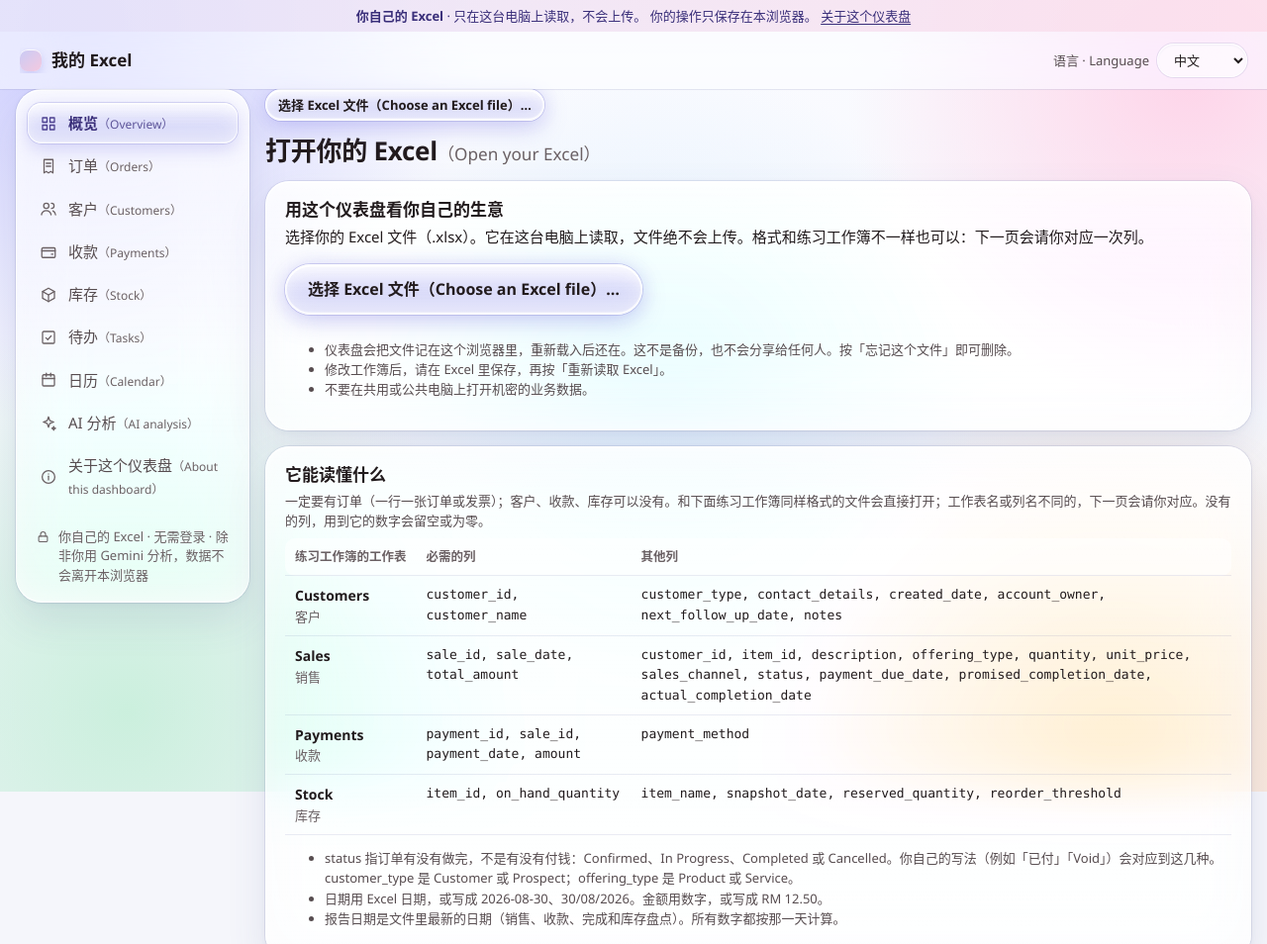
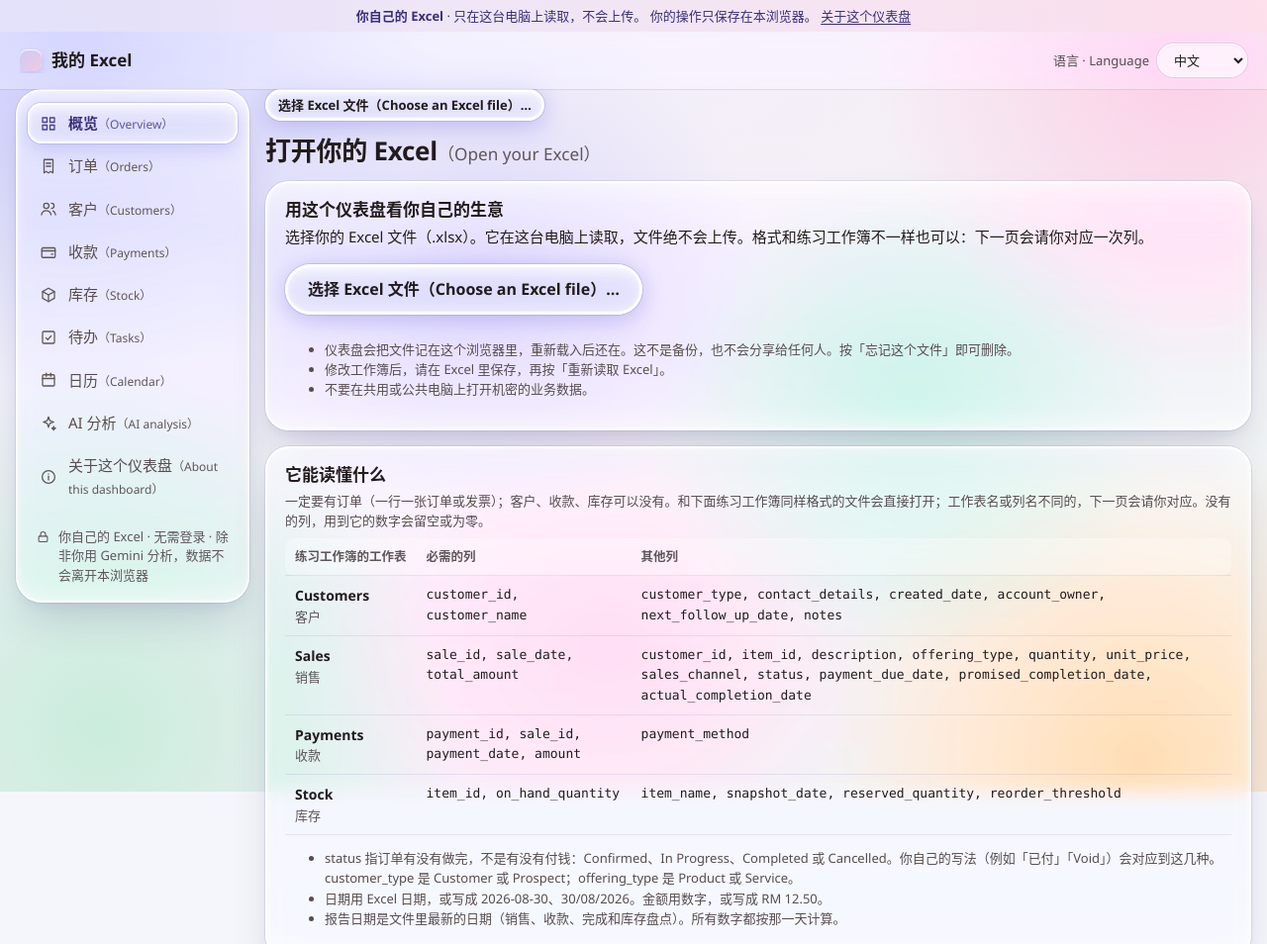
Before and after one commit to Angiele23/my-business-dashboard, a website with bundled scripts: page src/index.html in a window 1280 px wide. Shown: the top 954 px of the page at 99% size. Built offline with nearby package versions, Linux system fonts and the light colour scheme.

Commit message:
Make the liquid glass clear and see-through
Glass cards drop to 14% white with a lighter 10px blur, and the canvas
now carries the same pastel light behind every card, so the colour shows
through. Brighter rims on all sides and deeper floating shadows; the
lavender and pink glass are translucent too. Palette and layout are
unchanged. Caption, good, warning and critical text are a little darker
so they keep at least 4.5:1 contrast on the clearer glass.

Co-Authored-By: Claude Opus 5.5 <noreply@anthropic.com>

```diff
--- a/src/style.css
+++ b/src/style.css
@@ -13,25 +13,26 @@
   --brand-ink: #3A2F7A;    /* text on the lavender tint (9:1) */
   --gold: #B8963E;         /* 古铜金: decoration only */
   --page: #F5F6FB;         /* bright canvas behind the glass (pastel light is drawn on top, see body::before) */
-  --surface: rgba(255, 255, 255, 0.40);   /* frosted glass cards */
+  --surface: rgba(255, 255, 255, 0.14);   /* clear glass cards: the background shows through */
   --surface-2: rgba(118, 124, 178, 0.075); /* soft fill: hover, tracks, code, side panel items */
   --border: rgba(255, 255, 255, 0.85);     /* bright glass edge */
   --line: rgba(110, 116, 168, 0.16);       /* faint outer edge so glass reads on a white canvas */
-  --glass-blur: blur(30px) saturate(200%) brightness(1.04);
+  --glass-blur: blur(10px) saturate(185%);
   /* the liquid rim: a bright top edge, a soft lit bottom edge, a thin inner ring and an inner glow */
-  --glass-hi: inset 0 1.5px 0 rgba(255, 255, 255, 1), inset 0 -1.5px 1px rgba(255, 255, 255, 0.65),
-              inset 0 0 0 1px rgba(255, 255, 255, 0.55), inset 0 -14px 28px -10px rgba(255, 255, 255, 0.55),
-              inset 0 10px 22px -12px rgba(255, 255, 255, 0.9);
+  --glass-hi: inset 0 0 0 1.5px rgba(255, 255, 255, 0.75), inset 0 2px 1px rgba(255, 255, 255, 1),
+              inset 0 -2px 2px rgba(255, 255, 255, 0.8), inset 3px 0 4px -2px rgba(255, 255, 255, 0.8),
+              inset -3px 0 4px -2px rgba(255, 255, 255, 0.8), inset 0 -18px 30px -16px rgba(255, 255, 255, 0.7),
+              inset 0 14px 24px -16px rgba(255, 255, 255, 0.95);
   /* the glossy sheen laid over every glass surface */
-  --sheen: linear-gradient(180deg, rgba(255, 255, 255, 0.62) 0%, rgba(255, 255, 255, 0.10) 38%, rgba(255, 255, 255, 0) 60%, rgba(255, 255, 255, 0.22) 100%);
+  --sheen: linear-gradient(180deg, rgba(255, 255, 255, 0.42) 0%, rgba(255, 255, 255, 0.06) 26%, rgba(255, 255, 255, 0) 70%, rgba(255, 255, 255, 0.16) 100%);
   /* pastel glass fills (text on them is --ink, ≥ 12:1) */
-  --lav-1: rgba(226, 226, 252, 0.92); --lav-2: rgba(200, 202, 245, 0.85); --lav-glow: rgba(132, 128, 230, 0.30);
-  --pink-1: rgba(252, 224, 236, 0.92); --pink-2: rgba(245, 201, 222, 0.85); --pink-glow: rgba(230, 120, 170, 0.28);
+  --lav-1: rgba(226, 226, 252, 0.62); --lav-2: rgba(196, 198, 246, 0.52); --lav-glow: rgba(132, 128, 230, 0.30);
+  --pink-1: rgba(252, 224, 236, 0.62); --pink-2: rgba(245, 198, 220, 0.52); --pink-glow: rgba(230, 120, 170, 0.28);
   --warm-grey: #8A8084;    /* lines and dashed note outline */
   /* text */
   --ink: #221B1D;          /* body text, 16:1 on white */
   --ink-2: #574D50;        /* secondary text, 8:1 */
-  --muted: #6B6164;        /* captions, 6.0:1 on white, 5.1:1 on the canvas */
+  --muted: #5F5659;        /* captions: ≥ 4.9:1 even on clear glass over the deepest pastel light */
   /* buttons */
   --btn: #2B2A45;          /* dark ink: toast and chart tooltip (white text, 14:1) */
   --btn-hover: #1B1A30;
@@ -51,14 +52,14 @@
   --overdue: #C9372C;      /* outline and mark for a past deadline (≥ 4.2:1 on the tints, 5.2:1 on white; always with "!") */
   /* status: always shown with a word, never colour alone */
   --good: #3F7A3A;
-  --good-text: #3F7A3A;
+  --good-text: #2F6A2B;   /* darker so it stays ≥ 4.5:1 on clear glass */
   --warning: #D08A2A;
-  --warning-text: #A5520F;
+  --warning-text: #8A430A;
   --serious: #C66A3D;
-  --critical: #C2410C;
+  --critical: #A8350A;
   --radius: 16px;          /* controls and small panels */
   --radius-lg: 24px;       /* cards */
-  --shadow: 0 0 0 1px var(--line), 0 2px 6px rgba(76, 82, 140, 0.06), 0 18px 40px rgba(76, 82, 140, 0.12), var(--glass-hi);
+  --shadow: 0 0 0 1px var(--line), 0 6px 12px -4px rgba(60, 66, 120, 0.10), 0 24px 44px -10px rgba(60, 66, 120, 0.20), var(--glass-hi);
   --nav-w: 236px;
   --font: "Segoe UI Variable Text", "Segoe UI", -apple-system, BlinkMacSystemFont, "PingFang SC", "Microsoft YaHei UI", "Microsoft YaHei", "Noto Sans SC", "Noto Sans CJK SC", "Source Han Sans SC", system-ui, sans-serif;
 }
@@ -407,12 +408,14 @@ body { background: transparent; position: relative; }
 body::before {
   content: ""; position: fixed; inset: 0; z-index: -1; pointer-events: none;
   background:
-    radial-gradient(46vw 46vw at 6% 4%, rgba(196, 196, 255, 0.85), transparent 68%),
-    radial-gradient(40vw 40vw at 94% 10%, rgba(255, 204, 228, 0.80), transparent 68%),
-    radial-gradient(36vw 36vw at 52% 48%, rgba(214, 236, 255, 0.70), transparent 70%),
-    radial-gradient(42vw 42vw at 88% 94%, rgba(255, 218, 186, 0.80), transparent 68%),
-    radial-gradient(46vw 46vw at 10% 90%, rgba(196, 238, 216, 0.85), transparent 68%),
-    linear-gradient(180deg, #FAFBFF 0%, #F3F5FB 100%);
+    radial-gradient(46vw 46vw at 6% 4%, rgba(190, 190, 255, 0.78), transparent 62%),
+    radial-gradient(40vw 40vw at 94% 8%, rgba(255, 198, 226, 0.78), transparent 62%),
+    radial-gradient(34vw 30vw at 38% 34%, rgba(204, 200, 255, 0.60), transparent 66%),
+    radial-gradient(32vw 30vw at 72% 52%, rgba(190, 236, 222, 0.62), transparent 66%),
+    radial-gradient(34vw 28vw at 48% 82%, rgba(255, 206, 228, 0.55), transparent 66%),
+    radial-gradient(42vw 42vw at 90% 96%, rgba(255, 214, 180, 0.78), transparent 62%),
+    radial-gradient(46vw 46vw at 8% 92%, rgba(190, 236, 212, 0.78), transparent 62%),
+    linear-gradient(135deg, #EEF0FB 0%, #F5EFF7 50%, #EEF5F3 100%);
 }
 /* frosted glass surfaces: see-through fill + glossy sheen + liquid rim */
 .card, .tile, .sidenav, .banner, .modal, .drawer, .segmented, .scn-file, .cal-views {
@@ -421,7 +424,7 @@ body::before {
   box-shadow: var(--shadow);
 }
 .sidenav { border-radius: 26px; }
-.topbar { background: rgba(250, 251, 255, 0.55); -webkit-backdrop-filter: var(--glass-blur); backdrop-filter: var(--glass-blur); box-shadow: 0 1px 0 var(--line); }
+.topbar { background: rgba(250, 251, 255, 0.30); -webkit-backdrop-filter: var(--glass-blur); backdrop-filter: var(--glass-blur); box-shadow: 0 1px 0 var(--line); }
 .ribbon { background: linear-gradient(90deg, rgba(231, 229, 250, 0.85), rgba(252, 224, 236, 0.85)); }
 .banner.warning { box-shadow: var(--shadow), inset 4px 0 0 var(--warning); }
 .banner.critical { box-shadow: var(--shadow), inset 4px 0 0 var(--critical); }
@@ -433,7 +436,7 @@ body::before {
 .btn, .pill-tabs button, .segmented button, .icon-round {
   transition: background-color .15s, box-shadow .15s, transform .1s;
 }
-.btn { background: var(--sheen), rgba(255, 255, 255, 0.45); border: 1px solid var(--border); box-shadow: 0 0 0 1px var(--line), 0 6px 16px rgba(76, 82, 140, 0.10), var(--glass-hi); -webkit-backdrop-filter: var(--glass-blur); backdrop-filter: var(--glass-blur); }
+.btn { background: var(--sheen), rgba(255, 255, 255, 0.22); border: 1px solid var(--border); box-shadow: 0 0 0 1px var(--line), 0 6px 16px rgba(76, 82, 140, 0.10), var(--glass-hi); -webkit-backdrop-filter: var(--glass-blur); backdrop-filter: var(--glass-blur); }
 .btn:hover { background: var(--sheen), rgba(255, 255, 255, 0.75); }
 .btn:active { transform: translateY(1px); }
 .btn.primary, .segmented button.active, .pill-tabs button.active {
@@ -445,7 +448,7 @@ body::before {
 .btn.ghost:hover { background: rgba(255, 255, 255, 0.6); }
 .btn.danger { background: linear-gradient(180deg, rgba(255, 236, 240, 0.85), rgba(252, 222, 228, 0.8)); }
 .pill-tabs button { background: rgba(255, 255, 255, 0.55); border-color: var(--border); box-shadow: 0 0 0 1px var(--line); }
-.icon-round { background: rgba(255, 255, 255, 0.65); box-shadow: 0 0 0 1px var(--line), var(--glass-hi); }
+.icon-round { background: var(--sheen), rgba(255, 255, 255, 0.25); box-shadow: 0 0 0 1px var(--line), var(--glass-hi); }
 .icon-round:hover { background: rgba(255, 255, 255, 0.9); }
 .cal-views button.active { background: rgba(255, 255, 255, 0.9); box-shadow: 0 0 0 1px var(--line), 0 2px 8px rgba(76, 82, 140, 0.10); }
 
@@ -467,16 +470,16 @@ select:focus, input:focus, textarea:focus { background: rgba(255, 255, 255, 0.9)
 .tile.hero .delta { background: rgba(255, 255, 255, 0.85); box-shadow: var(--glass-hi); }
 
 /* tables, calendar, agenda: lighter glass inside the cards */
-th { background: rgba(255, 255, 255, 0.55); }
+th { background: rgba(255, 255, 255, 0.30); }
 .cal-grid { background: rgba(255, 255, 255, 0.25); }
-.cal-dow { background: rgba(255, 255, 255, 0.5); }
-.cal-wday, .agenda-item { background: rgba(255, 255, 255, 0.5); box-shadow: 0 0 0 1px var(--line); }
+.cal-dow { background: rgba(255, 255, 255, 0.28); }
+.cal-wday, .agenda-item { background: var(--sheen), rgba(255, 255, 255, 0.24); box-shadow: 0 0 0 1px var(--line), var(--glass-hi); }
 .agenda-item.overdue { box-shadow: inset 0 0 0 1.5px var(--overdue); }
 .hbar .track { background: rgba(118, 124, 178, 0.12); }
 
 /* overlays: soft frosted backdrop */
 .modal-back, .nav-backdrop { background: rgba(60, 64, 110, 0.18); -webkit-backdrop-filter: blur(6px); backdrop-filter: blur(6px); }
-.modal, .drawer { background: rgba(255, 255, 255, 0.78); box-shadow: 0 0 0 1px var(--line), 0 24px 60px rgba(60, 64, 120, 0.22), var(--glass-hi); }
+.modal, .drawer { background: var(--sheen), rgba(255, 255, 255, 0.62); -webkit-backdrop-filter: blur(24px) saturate(180%); backdrop-filter: blur(24px) saturate(180%); box-shadow: 0 0 0 1px var(--line), 0 24px 60px rgba(60, 64, 120, 0.22), var(--glass-hi); }
 .toast { box-shadow: 0 10px 30px rgba(43, 42, 69, 0.3); }
 
 /* browsers without frosted glass, and viewers who ask for less transparency: solid surfaces */
```
